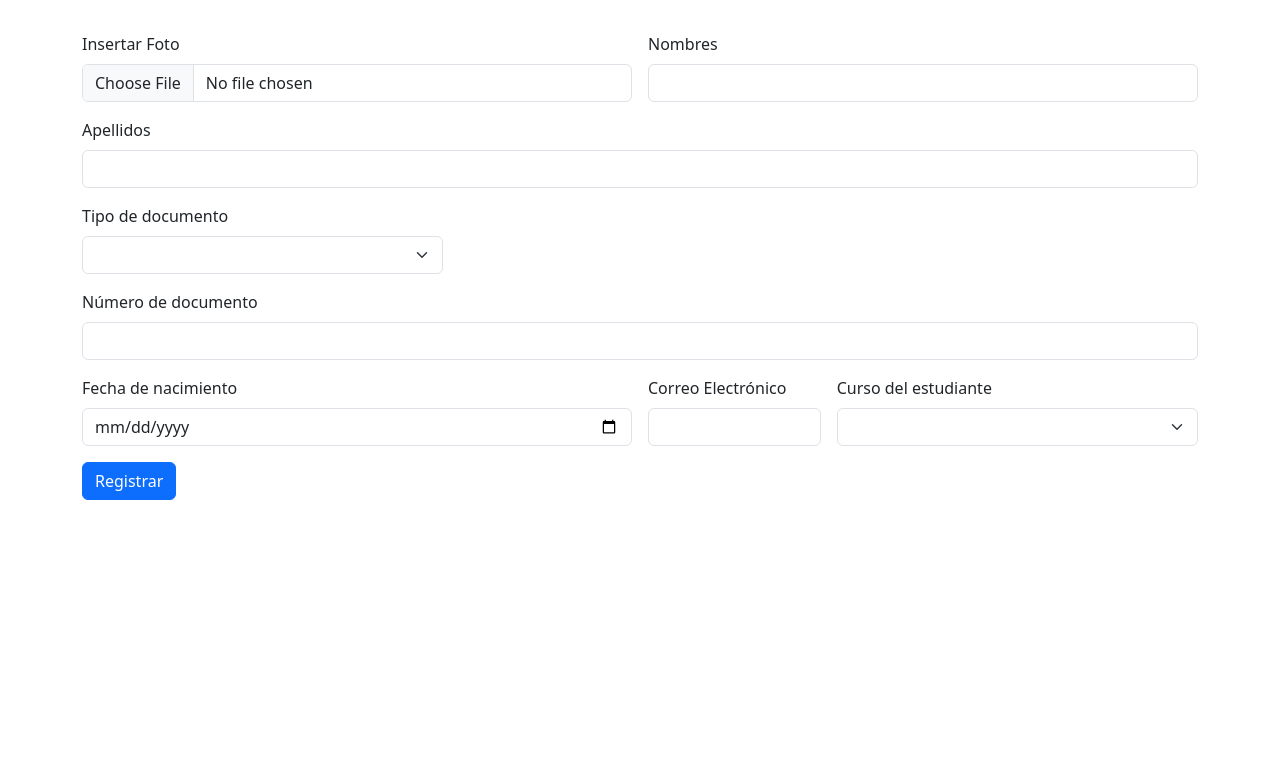
After one commit to KaidenW7/protoassistance, a PHP site: page /vista/registro_estudiantes.php in a window 1280 px wide. The commit adds this page. Shown: the top 783 px of the page. Run offline with PHP 8.4, Linux system fonts and the light colour scheme; some libraries are stand-ins or nearby versions.

Commit message:
Se habilitó el input de foto.

```diff
--- a/modelo/head1.php
+++ b/modelo/head1.php
@@ -1,3 +1,4 @@
+
 <html lang="en">
 <head>
     <meta charset="UTF-8">
--- a/vista/lista.php
+++ b/vista/lista.php
@@ -24,7 +24,7 @@
             <thead>
                 <tr>
                     <th scope="col">N°</th>
-                    <th></th>
+                    <th scope="col">Foto</th>
                     <th scope="col">Nombre</th>
                     <th scope="col">Apellido</th>
                 </tr>
@@ -36,7 +36,7 @@
                     ?>
                 <tr>
                     <th><?php echo $i;?></th>
-                    <td><img src="<?php echo $datos->foto; ?>" alt="Imagen"></td>
+                    <td><img src="<?php echo $datos->foto; ?>" alt="Imagen" width="50" height="70"></td>
                     <td><?= $datos->nombre?></td>
                     <td><?= $datos->apellido?></td>
                 </tr>
--- a/vista/navbar.php
+++ b/vista/navbar.php
@@ -10,12 +10,6 @@
     <ul class="navbar-nav ms-auto">
       <li class="nav-item active">
         <a class="nav-link" href="#">Home <span class="sr-only">(current)</span></a>
-      </li>
-      <li class="nav-item">
-        <a class="nav-link" href="#">Features</a>
-      </li>
-      <li class="nav-item">
-        <a class="nav-link" href="#">Pricing</a>
       </li>
       <li class="nav-item dropdown">
         <a class="nav-link dropdown-toggle" href="#" id="navbarDropdownMenuLink" data-toggle="dropdown" aria-haspopup="true" aria-expanded="false">
--- /dev/null
+++ b/vista/registro_estudiantes.php
@@ -0,0 +1,89 @@
+
+<?php include "../modelo/head1.php"; ?>
+<body>
+    <div class="container">
+    <form class="row g-3 mt-3" method="post" action="" enctype ="multipart/form-data">
+
+        <div class="col-md-6">
+            <label for="inputFoto" class="form-label">Insertar Foto</label>
+            <input type="file" class="form-control" id="inputFoto" name="foto">
+        </div>
+
+        <div class="col-md-6">
+            <label for="inputNombre" class="form-label">Nombres</label>
+            <input type="text" class="form-control" id="inputNombre" name="nombre">
+        </div>
+
+        <div class="col-12">
+            <label for="inputApellidos" class="form-label">Apellidos</label>
+            <input type="text" class="form-control" id="inputApellidos" name="apellido">
+        </div>
+
+        <div class="col-md-4">
+            <label for="inputTDoc" class="form-label">Tipo de documento</label>
+            <select id="inputTDoc" class="form-select" name="td">
+                <option selected> </option>
+                <option>TI</option>
+                <option>CC</option>
+                <option>PPT</option>
+            </select>
+        </div>
+
+        <div class="col-12">
+            <label for="inputNumero" class="form-label">Número de documento</label>
+            <input type="number" class="form-control" id="inputNumero" name="n_documento">
+        </div>
+
+        <div class="col-md-6">
+            <label for="inputFnacimiento" class="form-label">Fecha de nacimiento</label>
+            <input type="date" class="form-control" id="inputFnacimiento" name="f_nacimiento">
+        </div>
+
+        <div class="col-md-2">
+            <label for="inputEmail" class="form-label">Correo Electrónico</label>
+            <input type="text" class="form-control" id="inputEmail" name="email">
+        </div>
+
+        <div class="col-md-4">
+            <label for="inputTDoc" class="form-label">Curso del estudiante</label>
+            <select id="inputTDoc" class="form-select" name="curso">
+                <option selected> </option>
+                <option>11°A</option>
+                <option>11°B</option>
+                <option>11°C</option>
+            </select>
+        </div>
+
+        <div class="col-12">
+            <button type="submit" class="btn btn-primary">Registrar</button>
+        </div>
+    </form>
+
+    <?php
+            if($_POST){
+                $n_imagen = $_FILES['foto']['name'];
+                $tmp = $_FILES['foto']['tmp_name'];
+                $carpeta='../Archivos_Media';
+                $ruta=$carpeta."/".$n_imagen;
+                move_uploaded_file($tmp,$carpeta."/".$n_imagen);
+                $nom = $_POST['nombre'];
+                $ape = $_POST['apellido'];
+                $td = $_POST['td'];
+                $n_doc = $_POST['n_documento'];
+                $f_nac = $_POST['f_nacimiento'];
+                $email = $_POST['email'];
+                $curso = $_POST['curso'];
+                require_once('../modelo/conexion.php');
+                mysqli_report(MYSQLI_REPORT_ERROR);
+                $sql = 'INSERT INTO estudiantes_11 (foto, nombre, apellido, td, n_documento, f_nacimiento, email, curso) VALUES
+                    (?,?,?,?,?,?,?,?)';
+                $stmt = $conexion->prepare($sql);
+                $stmt->bind_param("ssssisss", $ruta, $nom, $ape, $td, $n_doc, $f_nac, $email, $curso);
+                $stmt-> execute();
+                echo '<script>alert("Registro guardado con éxito");</script>';
+            }
+        ?>
+
+    </div>
+</body>
+</html>
--- a/vista/sidebar.php
+++ b/vista/sidebar.php
@@ -1,7 +1,7 @@
 
 <?php require('../modelo/head1.php'); ?>
 
-<nav class="sidebar" style="background-color: rgb(24, 36, 36); height: 100vh;">
+<nav class="sidebar" style="background-color: rgb(24, 36, 36);">
     <div class="custom-menu">
         <button type="button" id="sidebarCollapse" class="btn btn-primary">
         <i class="fa fa-bars"></i>
```
Also changed, not shown: vista/inicio.php (+8 -8 lines), Archivos_Media/11a.png (added), Archivos_Media/11b.png (added), Archivos_Media/png.png (added).
